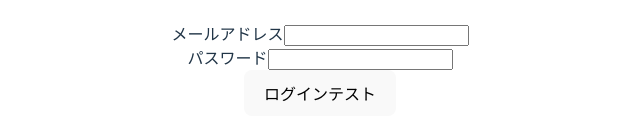
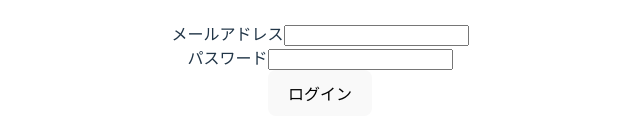
Before and after one commit to koji-webfolio-2025/fortify-docker-app, a Vue app in the folder frontend/: page /login in a window 1280 px wide. Shown: the part 369-508 px from the top of the page, without its empty margins (320-960 px from the left). Built offline with nearby package versions, Linux system fonts and the light colour scheme.

Commit message:
h2文言変更テスト

```diff
--- a/frontend/src/views/LoginView.vue
+++ b/frontend/src/views/LoginView.vue
@@ -10,7 +10,7 @@
           <label for="password">パスワード</label>
           <input id="password" v-model="password" type="password" required />
         </div>
-        <button type="submit">ログインテスト</button>
+        <button type="submit">ログイン</button>
         <div v-if="error" class="error">{{ error }}</div>
       </form>
     </div>
```
